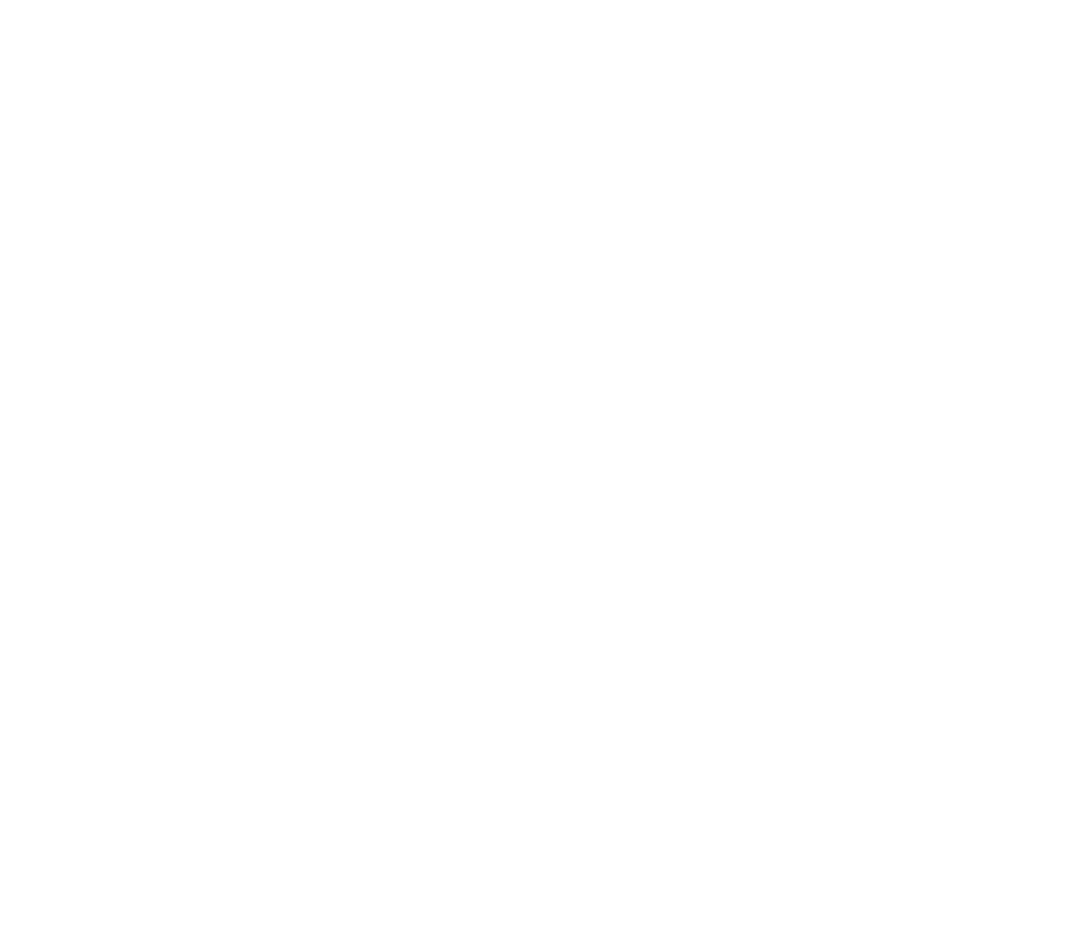
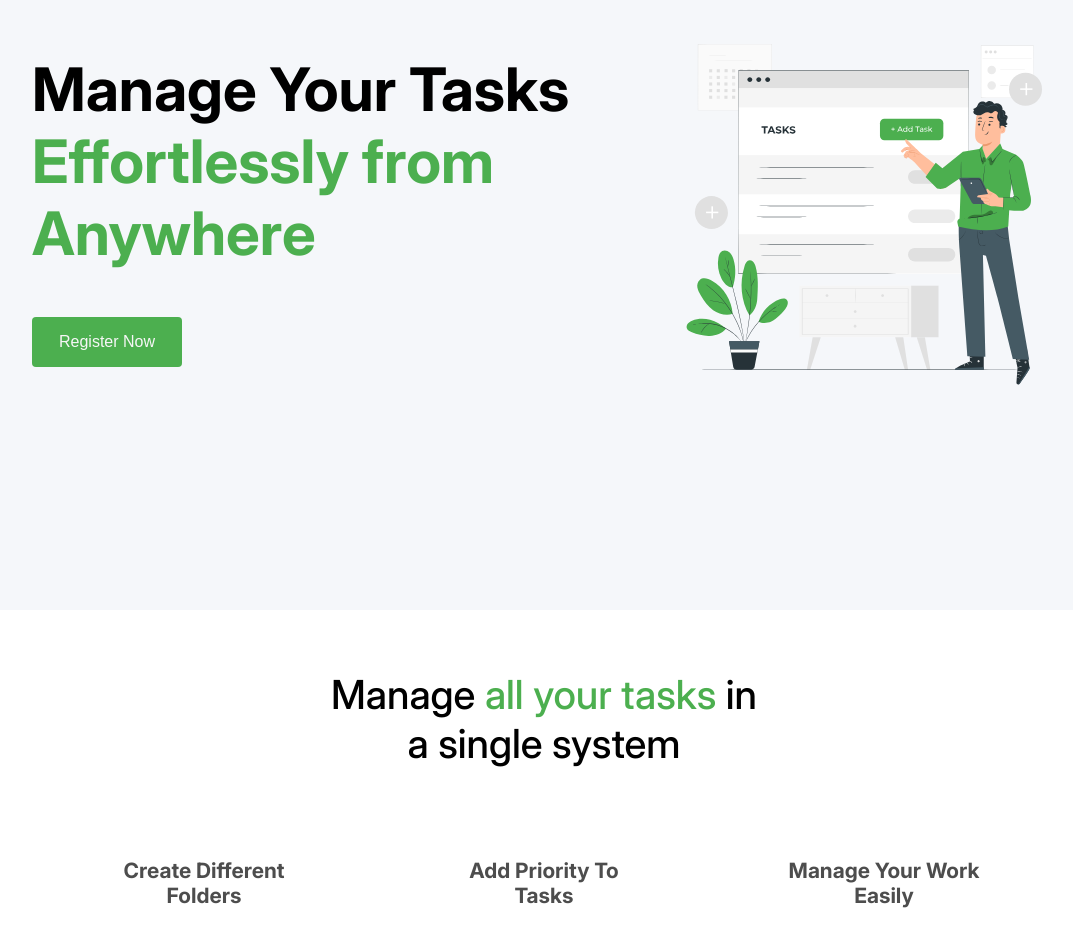
Before and after one commit to Karim-Hosam/fullstack-task-manager, a React (Vite) app in the folder Task-Management-System/: page / in a window 1280 px wide. Shown: the part 260-1198 px from the top of the page, without its empty margins (96-1169 px from the left). Before the commit the page ends 800 px from the top, so only its background shows below. Built offline with nearby package versions, Linux system fonts and the light colour scheme.

Commit message:
First 2 Sections of the Landing

```diff
--- a/Task-Management-System/src/App.jsx
+++ b/Task-Management-System/src/App.jsx
@@ -2,12 +2,12 @@
 import AboutUs from './Components/About Us/AboutUs';
 import Footer from './Components/Footer/Footer';
 import NavBar from './Components/NavBar/NavBar';
-
+import Landing from './Components/Landing/Landing';
 function App() {
 
   return (
     <>
-
+      <Landing></Landing>
     </>
   )
 }
--- /dev/null
+++ b/Task-Management-System/src/components/Landing/FirstSection.jsx
@@ -0,0 +1,20 @@
+import LandingCSS from './Landing.module.css'
+import RegisterBtn from '../NavBar/RegisterBtn';
+import LandingImg1 from '../../Images/Landing-1.svg'
+
+export default function FirstSection(){
+
+    return(
+        <>
+            <div className={LandingCSS.FirstSection}>
+                <div className={LandingCSS.FirstSectText}>
+                    Manage Your Tasks <span style={{color: "#4CAF4F"}}>Effortlessly from Anywhere</span>
+                    <div style={{paddingTop: "20px"}}>
+                        <RegisterBtn></RegisterBtn>
+                    </div>
+                </div>
+                <img src={LandingImg1} alt="Tasks" className={LandingCSS.Img1}/>
+            </div>
+        </>
+    )
+}
--- /dev/null
+++ b/Task-Management-System/src/components/Landing/Landing.jsx
@@ -0,0 +1,16 @@
+import NavBar from '../NavBar/NavBar';
+import FirstSection from './FirstSection';
+import SecondSection from './SecondSection';
+import LandingCSS from './Landing.module.css'
+
+export default function Landing(){
+
+
+    return(
+        <>
+            <NavBar></NavBar> {/*To be removed when the routing is added*/}
+            <FirstSection></FirstSection>
+            <SecondSection></SecondSection>
+        </>
+    )
+}
--- /dev/null
+++ b/Task-Management-System/src/components/Landing/Landing.module.css
@@ -0,0 +1,50 @@
+.FirstSection{
+    height: 100vh;
+    background-color: #F5F7FA;
+    display: flex;
+    align-items:center;
+    justify-content: center;
+}
+
+.FirstSectText{
+    font-size: 60px;
+    font-weight: bold;
+    max-width: 50%;
+    display: flex;
+    flex-direction: column;
+
+}
+
+.Img1{
+    max-width: 30%;
+}
+
+.SecondSection{
+    /* background-color: aquamarine; */
+    /* height: 50vh; */
+    margin-top: 30px;
+    display: flex;
+    flex-direction: column;
+    align-items: center;
+    padding: 30px 0px;
+}
+
+.SecondSectionText1{
+    font-size: 40px;
+    max-width: 35%;
+    text-align: center;
+    font-weight:500;
+}
+
+.SecondSectionText2{
+    display: flex;
+    font-size: large;
+    margin-top: 90px;
+    color: #4D4D4D;
+}
+
+.SecondSectionText2 h3{
+    margin: 0px 70px;
+    max-width: 200px;
+    text-align: center;
+}
--- /dev/null
+++ b/Task-Management-System/src/components/Landing/SecondSection.jsx
@@ -0,0 +1,19 @@
+import LandingCSS from './Landing.module.css'
+
+export default function SecondSection(){
+
+    return(
+        <>
+            <div className={LandingCSS.SecondSection}>
+                <div className={LandingCSS.SecondSectionText1}>
+                    Manage <span style={{color: '#4CAF4F'}}>all your tasks</span> in a single system
+                </div>
+                <div className={LandingCSS.SecondSectionText2}>
+                    <h3>Create Different  Folders</h3>
+                    <h3>Add Priority To Tasks</h3>
+                    <h3>Manage Your Work Easily</h3>
+                </div>
+            </div>
+        </>
+    )
+}
--- a/Task-Management-System/src/components/NavBar/NavBar.jsx
+++ b/Task-Management-System/src/components/NavBar/NavBar.jsx
@@ -1,4 +1,5 @@
 import NavBarCSS from './NavBar.module.css'
+import RegisterBtn from './RegisterBtn';
 
 export default function NavBar(){
     const IS_SIGNED_IN = false; //TO BE CHANGED
@@ -21,7 +22,7 @@
     else{
         navBarBtns = <div className={NavBarCSS.SignedOutBtns}>
                             <a href="">About Us</a>
-                            <button href="" className={NavBarCSS.Register}>Register Now</button>
+                            <RegisterBtn></RegisterBtn>
                             <button href="" className={NavBarCSS.Login}>Login</button>
                         </div>;
     }
--- a/Task-Management-System/src/components/NavBar/NavBar.module.css
+++ b/Task-Management-System/src/components/NavBar/NavBar.module.css
@@ -25,7 +25,7 @@
 }
 
 .SignedOutBtns button{
-    padding: 15px 30px;
+    /* padding: 15px 30px; */
     margin: 0px 0px 0px 10px;
 }
 
@@ -35,6 +35,10 @@
     border-radius: 4px;
     font-size: medium;
     border: 0px;
+    width: 150px;
+    height: 50px;
+    max-width: 150px;
+    max-height: 50px;
 }
 
 .Login{
@@ -44,6 +48,10 @@
     border-width: 2px;
     border-radius: 4px;
     color: #4CAF4F;
+    width: 150px;
+    height: 50px;
+    max-width: 150px;
+    max-height: 50px;
 }
 
 .Register:hover{
--- /dev/null
+++ b/Task-Management-System/src/components/NavBar/RegisterBtn.jsx
@@ -0,0 +1,10 @@
+import NavBarCSS from './NavBar.module.css'
+
+export default function RegisterBtn(){
+
+    return(
+        <>
+             <button href="" className={NavBarCSS.Register}>Register Now</button>
+        </>
+    )
+}
```
Also changed, not shown: Task-Management-System/src/Images/Landing-1.svg (added).
